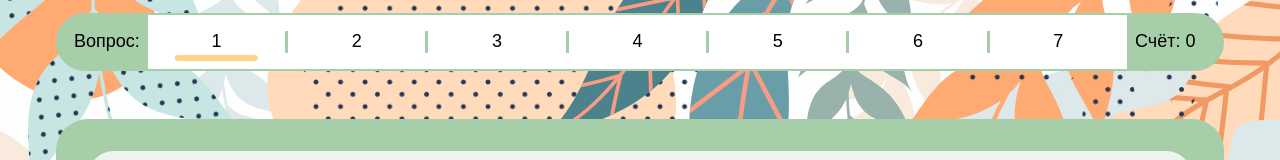
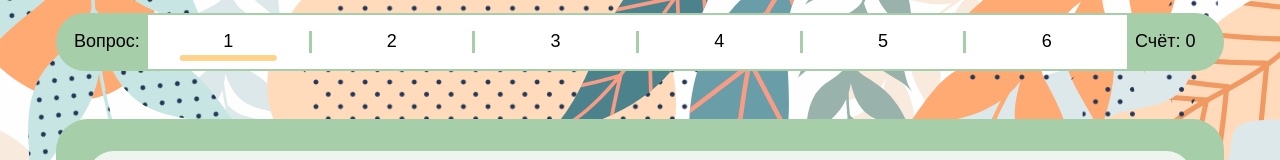
Before and after one commit to vadim-m/RSS-JS2022Q3, a website built with webpack: page songbird/src/index.html in a window 1280 px wide. Both pictures are taken after a click on the button "Игра". Shown: the top 160 px of the page. Built offline with nearby package versions, Linux system fonts and the light colour scheme; grey boxes are pictures that could not be loaded; files whose address does not match are found by name.

Commit message:
feat: implement mark stage logic

```diff
--- a/songbird/src/index.html
+++ b/songbird/src/index.html
@@ -50,13 +50,12 @@
               <div class="game__questions">Вопросы:</div>
               <div class="game__stage stage">
                 <ul class="stage__list">
-                  <li class="stage__item stage__item--active">1</li>
+                  <li class="stage__item">1</li>
                   <li class="stage__item">2</li>
                   <li class="stage__item">3</li>
                   <li class="stage__item">4</li>
                   <li class="stage__item">5</li>
                   <li class="stage__item">6</li>
-                  <li class="stage__item">7</li>
                 </ul>
               </div>
               <div class="game__score score">
--- a/songbird/src/index.js
+++ b/songbird/src/index.js
@@ -8,7 +8,3 @@ import "./modules/options-sound-player";
 
 // ! наверно всё в инти
 fillTextContent();
-
-alert(
-  "Пожалуйста проверьте работу после 22 числа. Не было инета на выходных, не мог тестить запросы по URL. Спасибо!"
-);
--- /dev/null
+++ b/songbird/src/modules/mark-stage.js
@@ -0,0 +1,12 @@
+import { gameStage } from "./start-game";
+import { addActiveClass, removeActiveClass } from "./utils";
+
+const stages = document.querySelectorAll(".stage__item");
+
+export function markActiveStage() {
+  stages.forEach((item) => {
+    item.classList.remove("active");
+  });
+
+  stages[gameStage].classList.add("active");
+}
--- a/songbird/src/modules/options-sound-player.js
+++ b/songbird/src/modules/options-sound-player.js
@@ -10,5 +10,7 @@ export function playSound(audio) {
   } else if (audio === "good") {
     audio = winSound;
   }
+  // ! set 0.4
+  audio.volume = 0.1;
   audio.play();
 }
--- a/songbird/src/modules/start-game.js
+++ b/songbird/src/modules/start-game.js
@@ -3,6 +3,7 @@ import { getData } from "./get-data";
 import { setAudioSrc } from "./main-player";
 import { checkAnswer, changeIsStagePlaying } from "./check-answer";
 import { renderScore, resetStageScore, resetGameStore } from "./score";
+import { markActiveStage } from "./mark-stage";
 
 const gameSecretImageWrap = document.querySelector(".gameplay__pic");
 const gameSecretImage = document.querySelector(".gameplay__img");
@@ -136,6 +137,7 @@ export function startNewStage() {
   renderOptions(question);
   addHandlerOptionsBtns();
   renderScore();
+  markActiveStage();
 }
 
 export function start() {
@@ -147,4 +149,5 @@ export function start() {
   renderOptions(question);
   addHandlerOptionsBtns();
   renderScore();
+  markActiveStage();
 }
--- a/songbird/src/style/components/_stage.scss
+++ b/songbird/src/style/components/_stage.scss
@@ -28,8 +28,10 @@
       background-color: var(--white);
       transition: background-color 1s linear;
     }
+  }
+}
 
-    &--active::after {
+.active.stage__item::after {
   position: absolute;
   top: 110%;
   left: 50%;
@@ -40,5 +42,3 @@
   border-radius: 3px;
   transition: background-color 1s linear;
 }
-  }
-}
```
Lines whose indentation alone changed are shown as unchanged.
